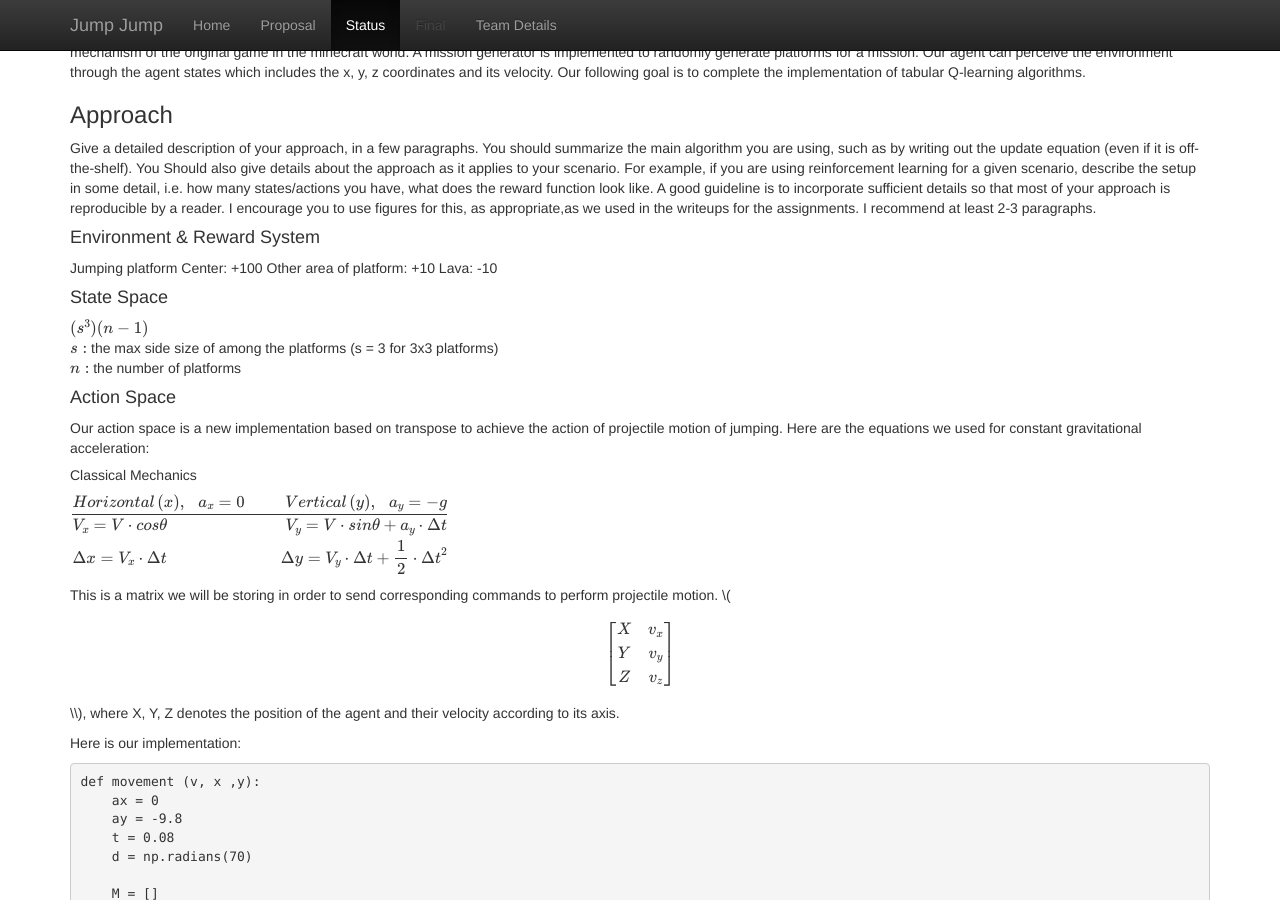
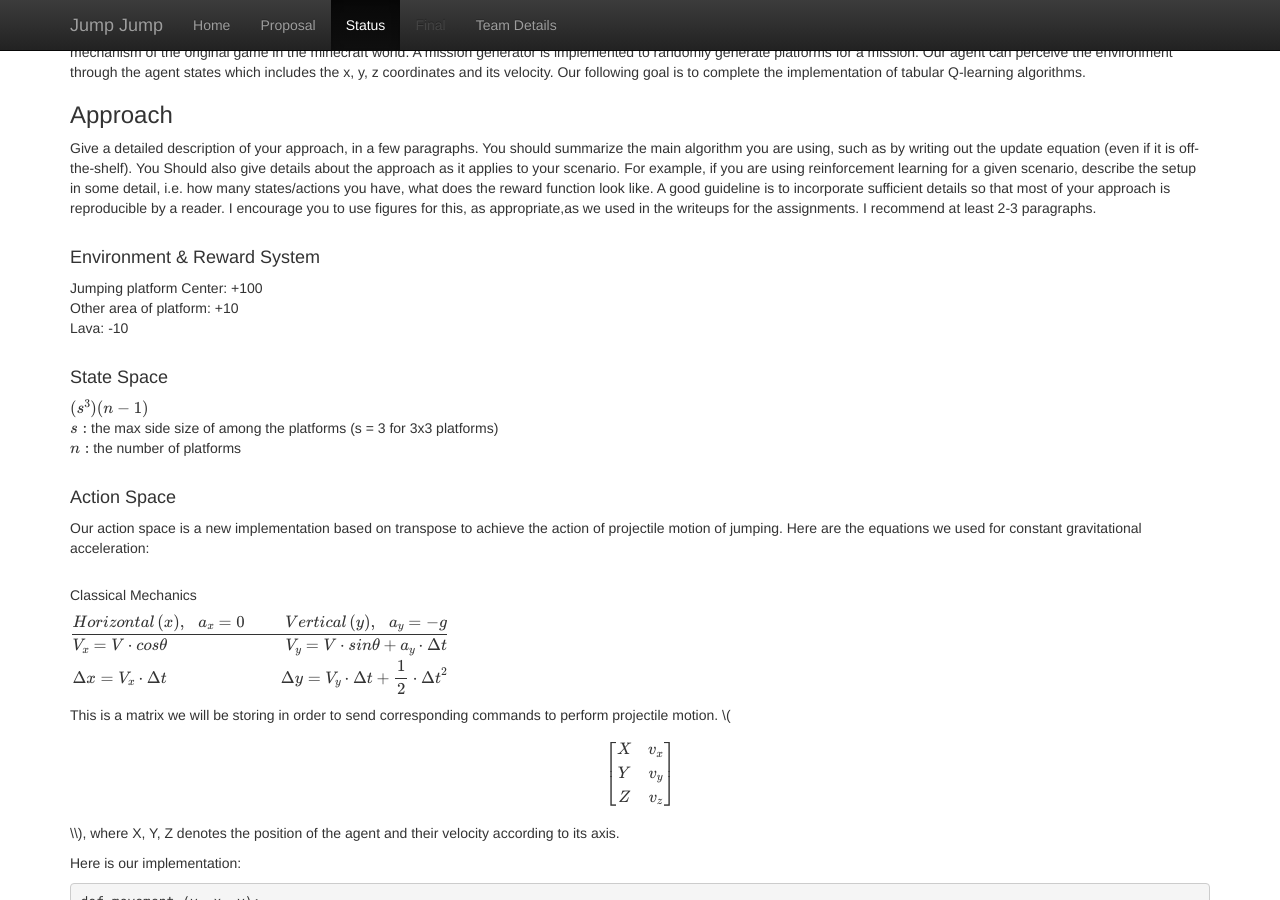
Before and after one commit to bikaylee/Jump-Jump, a Jekyll site: the page built from docs/status.md, in a window 1280 px wide and 900 px high, scrolled down 584 px. Built offline with Jekyll 4.4.1, drawn with Linux system fonts in a browser that asks for light colours; formulas are drawn with MathJax 3.

Commit message:
Update status.md

```diff
--- a/docs/status.md
+++ b/docs/status.md
@@ -12,20 +12,20 @@ Some minor changes have been made to the proposed ideas to enhance the creativit
 
 
 ### Approach
-Give a detailed description of your approach, in a few paragraphs. You should summarize the main algorithm you are using, such as by writing out the update equation (even if it is off-the-shelf). You Should also give details about the approach as it applies to your scenario.  For example, if you are using reinforcement learning for a given scenario, describe the setup in some detail, i.e. how many states/actions you have, what does the reward function look like. A good guideline is to incorporate sufficient details so that most of your approach is reproducible by a reader. I encourage you to use figures for this, as appropriate,as we used in the writeups for the assignments. I recommend at least 2-3 paragraphs.<br>
+Give a detailed description of your approach, in a few paragraphs. You should summarize the main algorithm you are using, such as by writing out the update equation (even if it is off-the-shelf). You Should also give details about the approach as it applies to your scenario.  For example, if you are using reinforcement learning for a given scenario, describe the setup in some detail, i.e. how many states/actions you have, what does the reward function look like. A good guideline is to incorporate sufficient details so that most of your approach is reproducible by a reader. I encourage you to use figures for this, as appropriate,as we used in the writeups for the assignments. I recommend at least 2-3 paragraphs.<br><br>
 
 #### Environment & Reward System
-Jumping platform Center: +100
-Other area of platform: +10
-Lava: -10<br>
+Jumping platform Center: +100 <br>
+Other area of platform: +10 <br>
+Lava: -10 <br><br>
 
 #### State Space
 $$(s^3)(n-1)$$ <br>
-$$s:$$ the max side size of among the platforms (s = 3 for 3x3 platforms)<br>
-$$n:$$ the number of platforms<br>
+$$s:$$ the max side size of among the platforms (s = 3 for 3x3 platforms) <br>
+$$n:$$ the number of platforms <br><br>
 
 #### Action Space
-Our action space is a new implementation based on transpose to achieve the action of projectile motion of jumping. Here are the equations we used for constant gravitational acceleration: <br>
+Our action space is a new implementation based on transpose to achieve the action of projectile motion of jumping. Here are the equations we used for constant gravitational acceleration: <br><br>
 
 ##### Classical Mechanics
 $$
@@ -66,7 +66,7 @@ def movement (v, x ,y):
 
 
 #### Machine Learning Algorithms
-The main algorithm that we used is using tabular Q-learning to train our jumping agent. According to the lecture materials, the Q-Learning Algorithm: <br>
+The main algorithm that we used is using tabular Q-learning to train our jumping agent. According to the lecture materials, the Q-Learning Algorithm: <br><br>
 $$
 \begin{aligned}
 &Q(S_t, A_t)\leftarrow Q(S_t, A_t) + \alpha[R_{t+1} + \gamma\max_a Q(S_{t+1},a)- Q(s_t, A_t)]
@@ -90,14 +90,14 @@ $$R_{t+1} + \gamma\max_a Q(S_{t+1},a)- Q(s_t, A_t):$$ temporal difference <br><b
 Since the reinforcement learning algorithm is only partially deployed. Currently, we don’t have an accurate measurement of the quantitative values. We thus do not have any graphs to showcase. However, the environmental feedback such as rewards has been established. The agent receives +1 after landing on the non-center block. Landing on the center block rewards the agent with +5. And falling to lava will deduct the reward score by 10. Earning a positive score at the end of the mission signifies that the agent has either reached at least 10 blocks or has reached at least a center block without failing. In addition to gain a further comprehension of the agent’s learning process, we plan to plot its chosen velocities of each state to see how well it is learning and to prevent overfitting. The rewards are subject to be changed.<br>
 
 #### Qualitative
-As for qualitative evaluation, the simplest method to examine the overall quality of the project is to watch the agent’s movement and achievement. By watching the movements of the agent, we can make assumptions about whether the agent is choosing movements at random or it is advancing itself. By seeing how far the agent can make us an intuitive conclusion of the performance of the agent.<br>
+As for qualitative evaluation, the simplest method to examine the overall quality of the project is to watch the agent’s movement and achievement. By watching the movements of the agent, we can make assumptions about whether the agent is choosing movements at random or it is advancing itself. By seeing how far the agent can make us an intuitive conclusion of the performance of the agent.<br><br>
 
 
 
 
 ### Remaining Goals and Challenges
 
-
+<br><br>
 
 ### Resources Used
 
```
